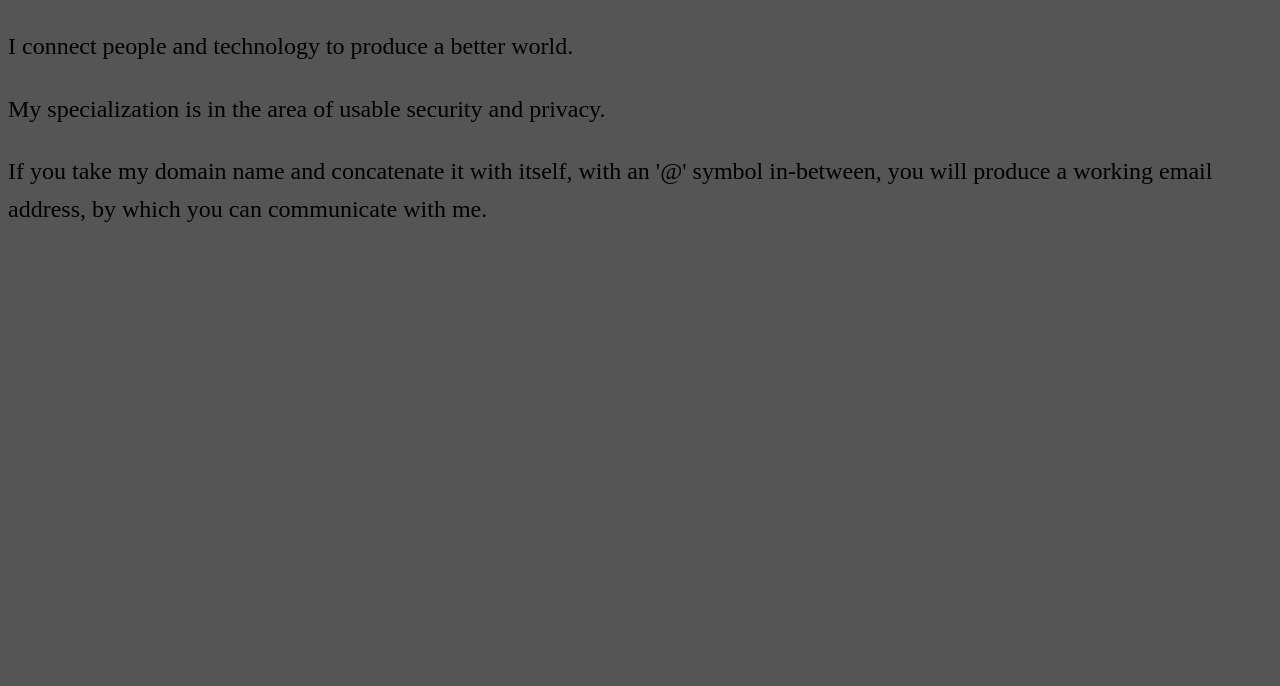
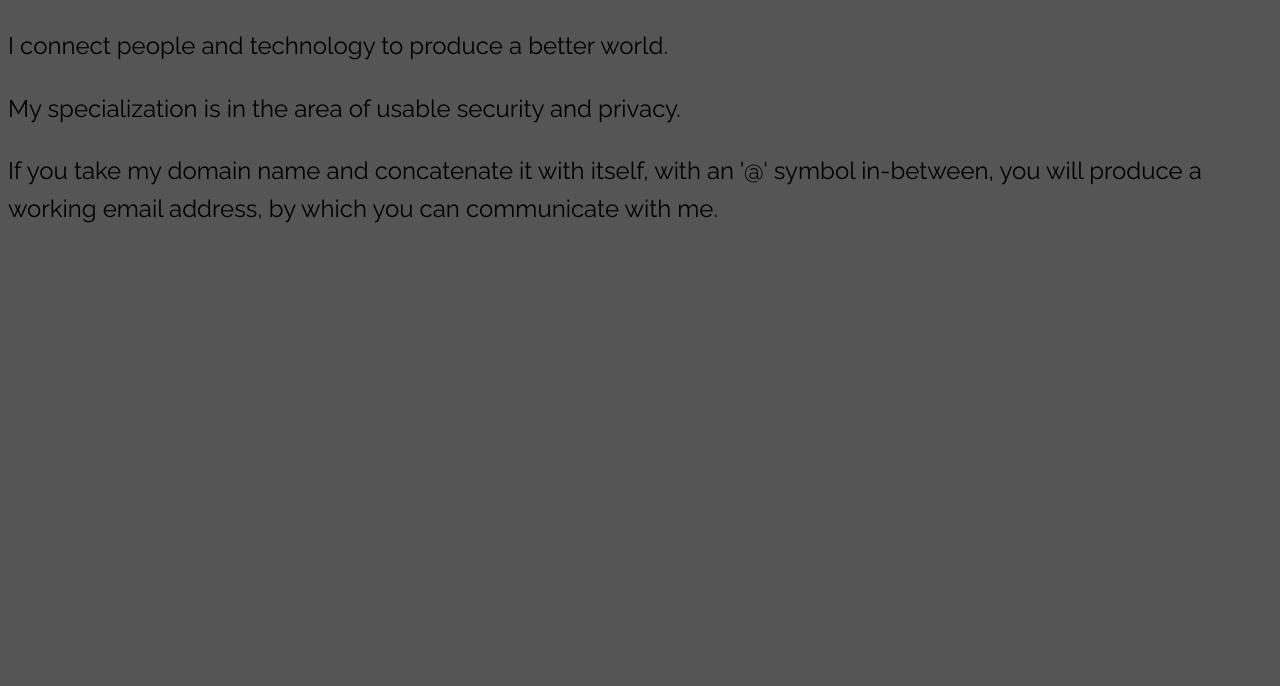
Before and after one commit to pdub/pdub.github.io, a plain HTML site: page index.html in a window 1280 px wide. Shown: the part 114-800 px from the top of the page. Drawn offline with Linux system fonts and the light colour scheme.

Commit message:
Update index.html

```diff
--- a/index.html
+++ b/index.html
@@ -3,7 +3,7 @@
 <head>
 <link href="//fonts.googleapis.com/css?family=Raleway:400,300,600" rel="stylesheet" type="text/css">
 </head>
-<body style="background-color: rgb(85,85,85,1); font-size: 1.5em; line-height: 1.6; font-weight: 400; font-family: "Raleway", "HelveticaNeue", "Helvetica Neue", Helvetica, Arial, sans-serif;">
+<body style="background-color: rgb(85,85,85,1); font-size: 1.5em; line-height: 1.6; font-weight: 400; font-family: Raleway, Helvetica, Arial, sans-serif;">
 <h1 style="color: #222; text-shadow: 2px 2px 2px rgba(200, 200, 200, 1);">PFW</h1>
 <p>I connect people and technology to produce a better world.</p>
 <p>My specialization is in the area of usable security and privacy.</p>
```
